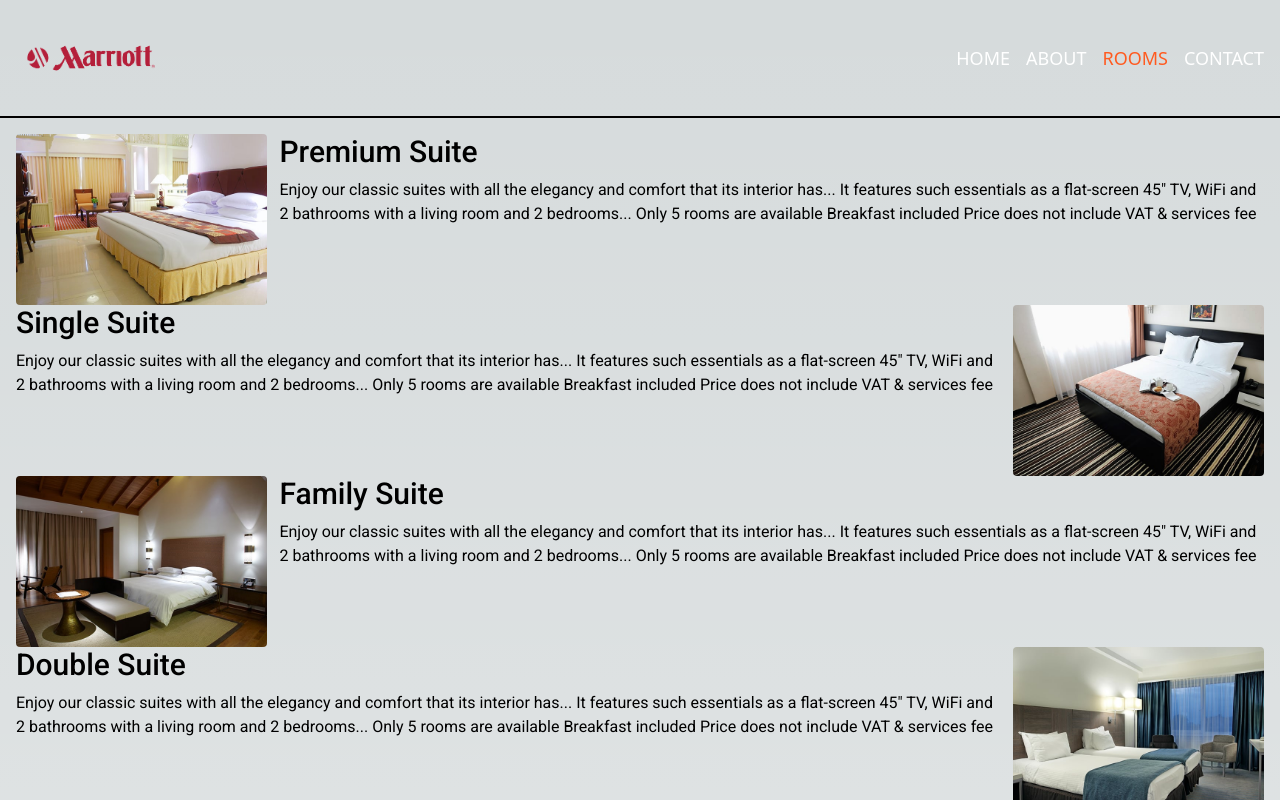
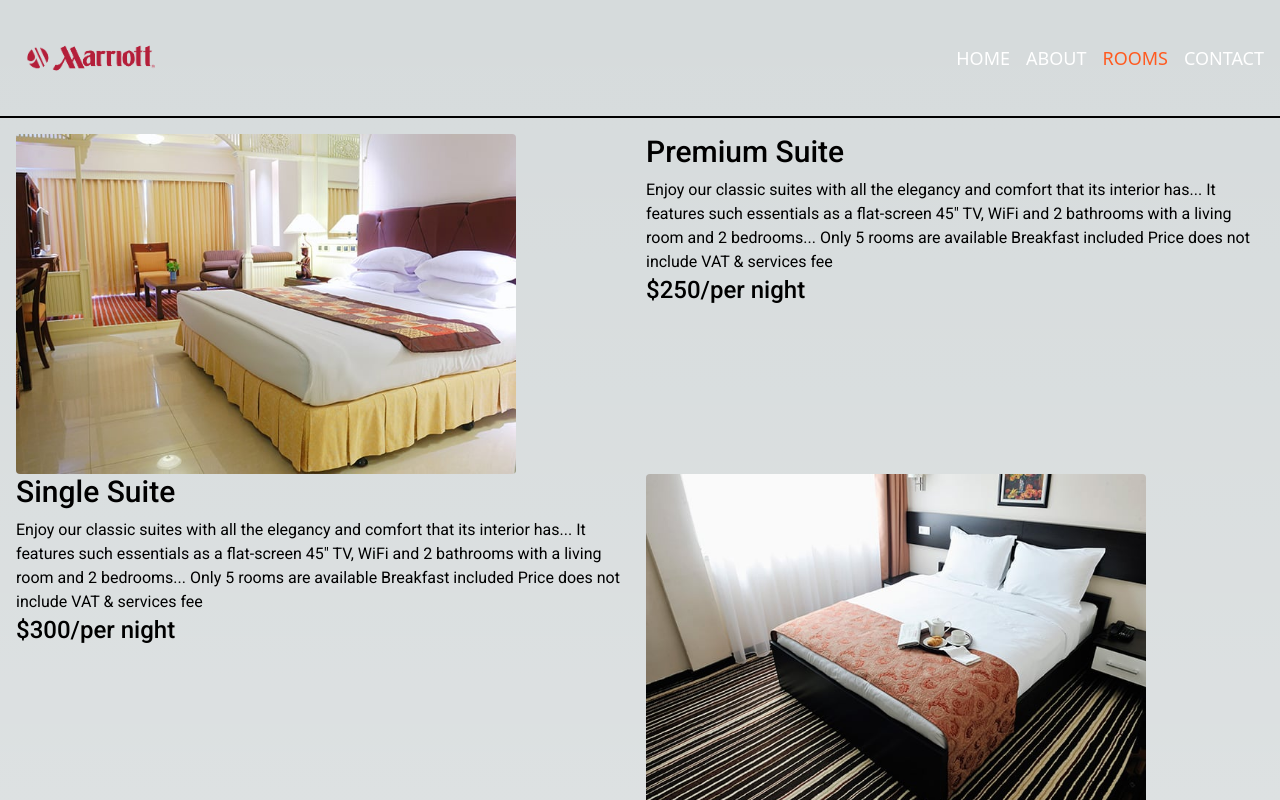
Before and after one commit to CHAKHVA/hotelbrb, a Next.js app: page /rooms in a window 1280 px wide. Shown: the top 800 px of the page. Built offline with nearby package versions, Linux system fonts and the light colour scheme.

Commit message:
fix flex bug

```diff
--- a/src/app/components/Room.tsx
+++ b/src/app/components/Room.tsx
@@ -7,7 +7,7 @@
                 room.float ? "flex-row" : "flex-row-reverse"
             } gap-3`}
         >
-            <div>
+            <div className="flex-1">
                 <Image
                     width={500}
                     height={300}
@@ -16,9 +16,12 @@
                     className="rounded"
                 />
             </div>
-            <div>
+            <div className="flex-1">
                 <h2 className="text-3xl font-medium mb-2">{room.name}</h2>
                 <p>{room.description}</p>
+                <p className="text-2xl font-medium mb-2">
+                    {"$" + room.price + "/per night"}
+                </p>
             </div>
         </div>
     );
```
